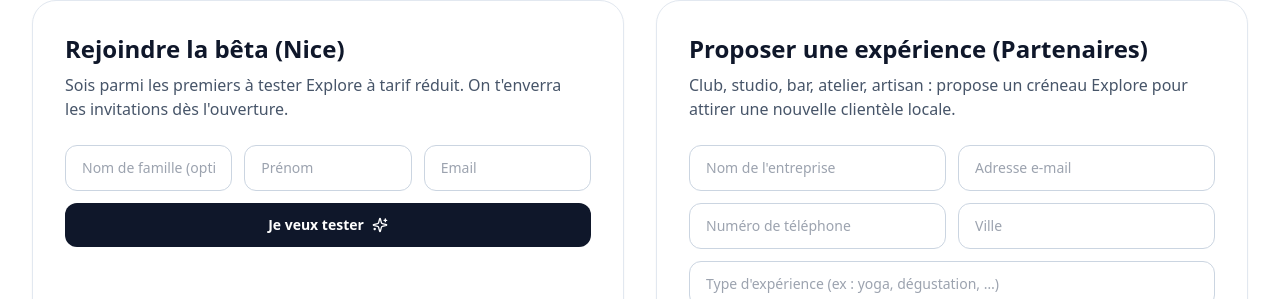
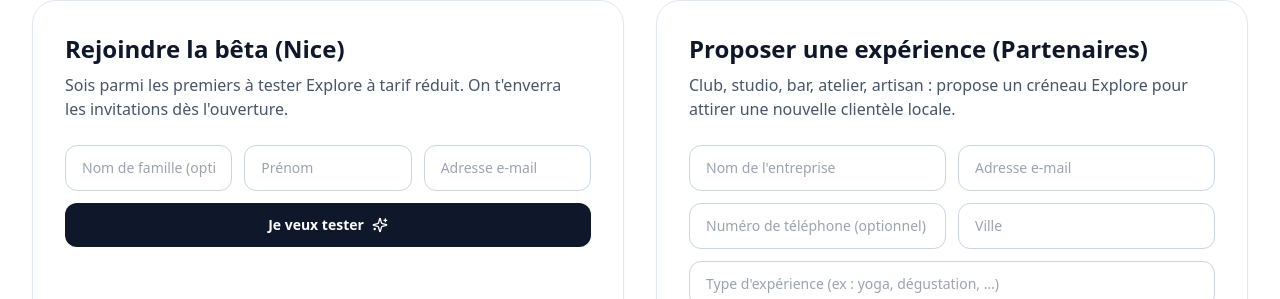
Before and after one commit to guillaumemathias06-sys/explore, a React (Vite) app: page / in a window 1280 px wide. Shown: the part 3537-3836 px from the top of the page. Built offline with nearby package versions, Linux system fonts and the light colour scheme.

Commit message:
Update App.jsx

```diff
--- a/src/App.jsx
+++ b/src/App.jsx
@@ -277,7 +277,7 @@
     <Section id="waitlist" className="py-16 sm:py-24">
       <div className="grid gap-8 md:grid-cols-2">
 
-        {/* --- FORMULAIRE USERS (MAILCHIMP + TAG CLIENT) --- */}
+        {/* --- FORMULAIRE USERS (MAILCHIMP) --- */}
         <div className="rounded-3xl border border-slate-200 bg-white p-8 shadow-sm">
           <h3 className="text-2xl font-bold text-slate-900">Rejoindre la bêta (Nice)</h3>
           <p className="mt-2 max-w-lg text-slate-600">
@@ -294,7 +294,7 @@
             {/* Champ caché pour segmenter */}
             <input type="hidden" name="TYPE" value="Client" />
 
-             {/* Nom */}
+            {/* Nom de famille (optionnel) */}
             <input
               type="text"
               name="LNAME"
@@ -303,7 +303,7 @@
               className="sm:col-span-1 rounded-xl border border-slate-300 bg-white px-4 py-3 text-sm outline-none focus:border-slate-900"
             />
 
-             {/* Prénom */}
+            {/* Prénom */}
             <input
               type="text"
               name="FNAME"
@@ -312,15 +312,15 @@
               className="sm:col-span-1 rounded-xl border border-slate-300 bg-white px-4 py-3 text-sm outline-none focus:border-slate-900"
             />
 
-            {/* Email */}
+            {/* Email (obligatoire) */}
             <input
               type="email"
               name="EMAIL"
               id="mce-EMAIL"
               required
-              placeholder="Email"
+              placeholder="Adresse e-mail"
               className="sm:col-span-1 rounded-xl border border-slate-300 bg-white px-4 py-3 text-sm outline-none focus:border-slate-900"
-              />
+            />
 
             {/* Honeypot anti-bots — ne pas retirer */}
             <div aria-hidden="true" style={{ position: "absolute", left: "-5000px" }}>
@@ -343,7 +343,7 @@
           </form>
         </div>
 
-        {/* --- FORMULAIRE PARTENAIRES (MAILCHIMP + TAG PARTENAIRE) --- */}
+        {/* --- FORMULAIRE PARTENAIRES (MAILCHIMP) --- */}
         <div id="waitlist-partners" className="rounded-3xl border border-slate-200 bg-white p-8 shadow-sm">
           <h3 className="text-2xl font-bold text-slate-900">Proposer une expérience (Partenaires)</h3>
           <p className="mt-2 max-w-lg text-slate-600">
@@ -370,7 +370,7 @@
               required
             />
 
-            {/* Email */}
+            {/* Email (obligatoire) */}
             <input
               type="email"
               name="EMAIL"
@@ -380,12 +380,12 @@
               required
             />
 
-            {/* Téléphone */}
+            {/* Téléphone (optionnel) */}
             <input
               type="text"
               name="PHONE"
               id="mce-PHONE"
-              placeholder="Numéro de téléphone"
+              placeholder="Numéro de téléphone (optionnel)"
               className="rounded-xl border border-slate-300 bg-white px-4 py-3 text-sm outline-none focus:border-slate-900"
             />
 
@@ -429,6 +429,7 @@
     </Section>
   );
 };
+
 
 
 
```
